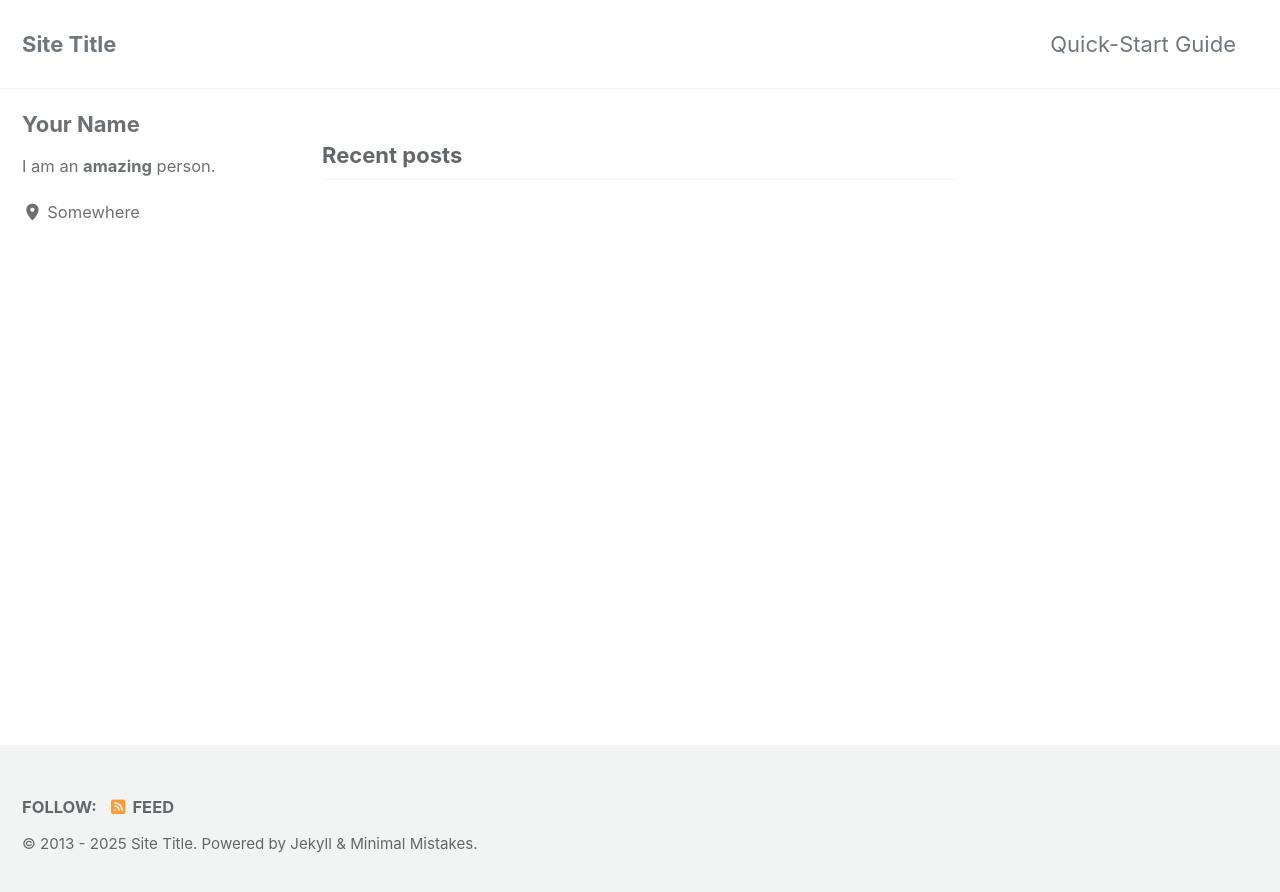
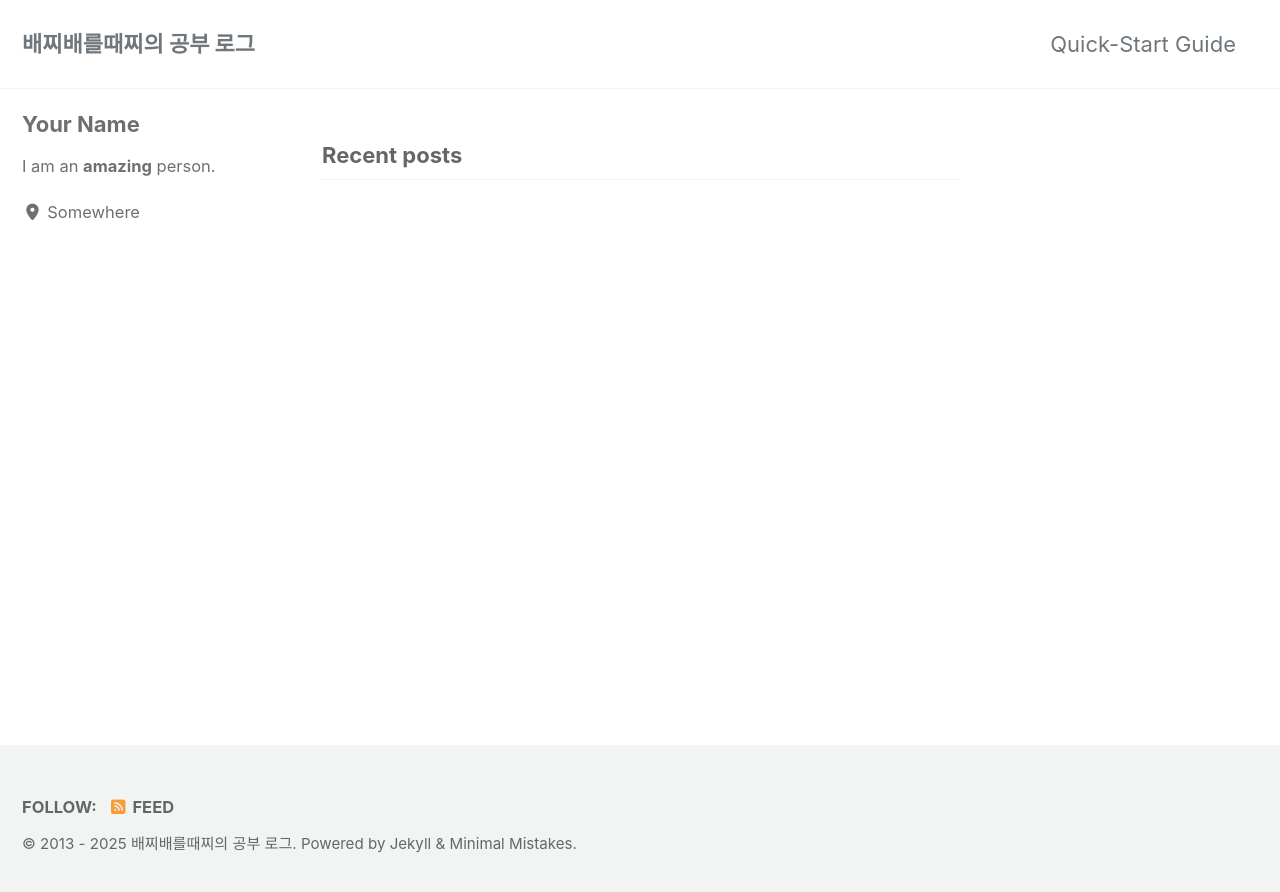
Before and after one commit to jaeseo0214/jaeseo0214.github.io, a Jekyll site: the page built from index.html, in a window 1280 px wide. Shown: the top 892 px of the page. Built offline with Jekyll 4.4.1, drawn with Linux system fonts in a browser that asks for light colours; cached includes are drawn as plain includes; the list of posts is cut into pages by our own code.

Commit message:
Update _config.yml

```diff
--- a/_config.yml
+++ b/_config.yml
@@ -17,11 +17,11 @@ minimal_mistakes_skin    : "default" # "air", "aqua", "contrast", "dark", "dirt"
 # Site Settings
 locale                   : "en-US"
 rtl                      : # true, false (default) # turns direction of the page into right to left for RTL languages
-title                    : "Site Title"
+title                    : "배찌배를때찌의 공부 로그"
 title_separator          : "-"
 subtitle                 : # site tagline that appears below site title in masthead
-name                     : "Your Name"
-description              : "An amazing website."
+name                     : "재서"
+description              : "자유로움을 추구하는 사람입니다."
 url                      : # the base hostname & protocol for your site e.g. "https://mmistakes.github.io"
 baseurl                  : # the subpath of your site, e.g. "/blog"
 repository               : # GitHub username/repo-name e.g. "mmistakes/minimal-mistakes"
```
